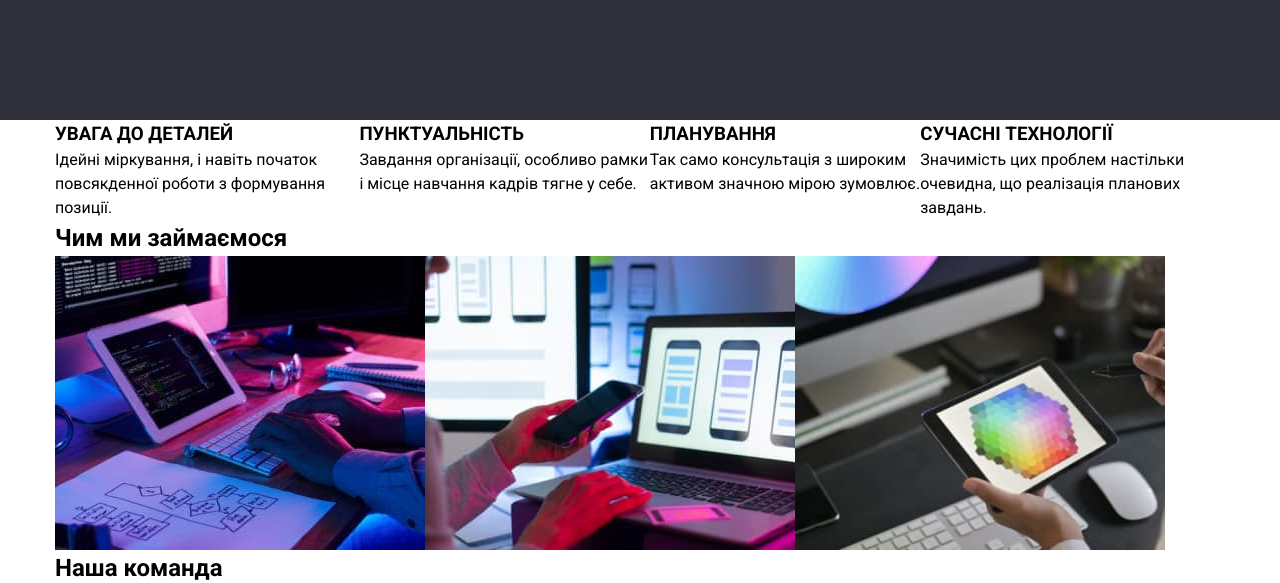
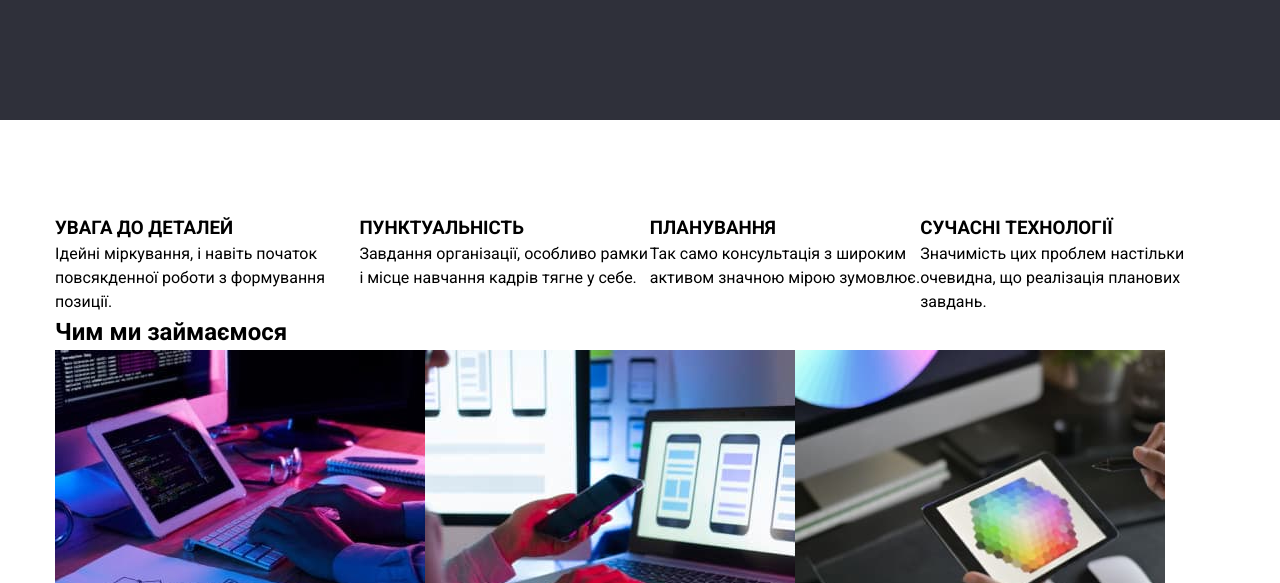
Before and after one commit to svtyan95/svst_draft, a plain HTML site: page index.html in a window 1280 px wide. Shown: the part 560-1143 px from the top of the page. Drawn offline with nearby package versions, Linux system fonts and the light colour scheme.

Commit message:
fff
ffff

```diff
--- a/index.html
+++ b/index.html
@@ -53,7 +53,7 @@
 
 
         <!-- section what we do -->
-        <section class="section">
+        <section class="section advantages">
             <div class="container">
                 <ul class="works-list">
                     <li>
--- a/style.css
+++ b/style.css
@@ -270,10 +270,22 @@ select {
 
 
 
+
+/* section advantages  */
+
+.advantages {
+     padding-top: 94px;
+}
+
+
 /* section what we do */
 .what-we-do {
      display: flex;
 }
+
+
+
+
 
 
 /* section our team  */
```
